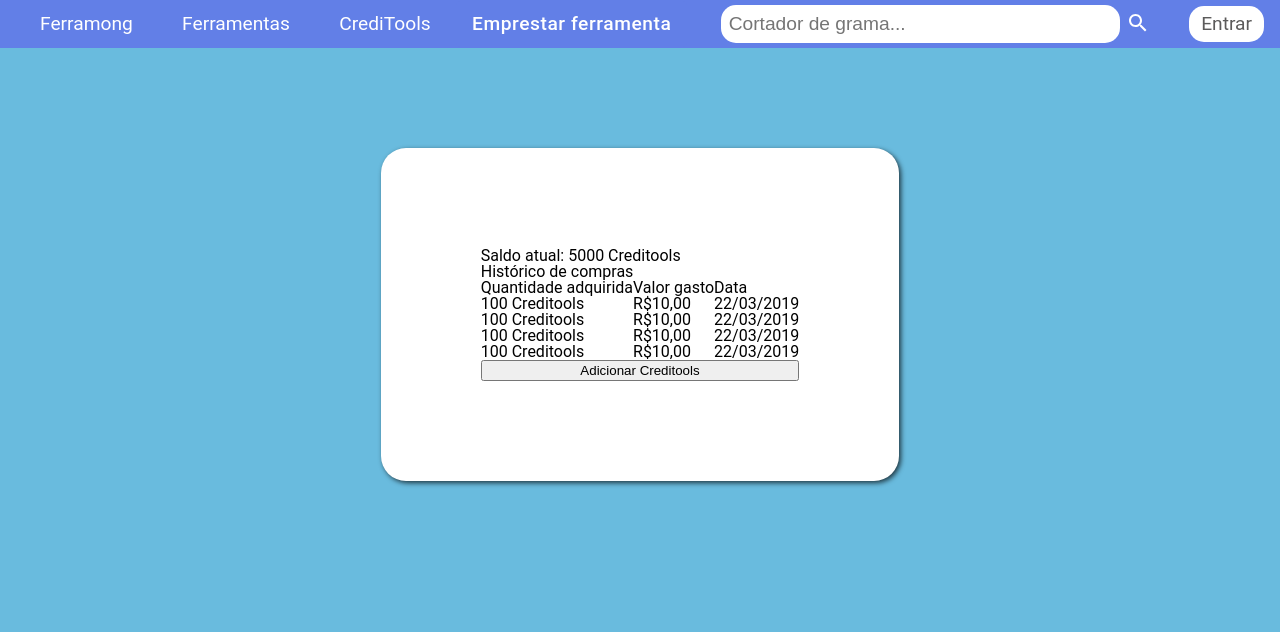
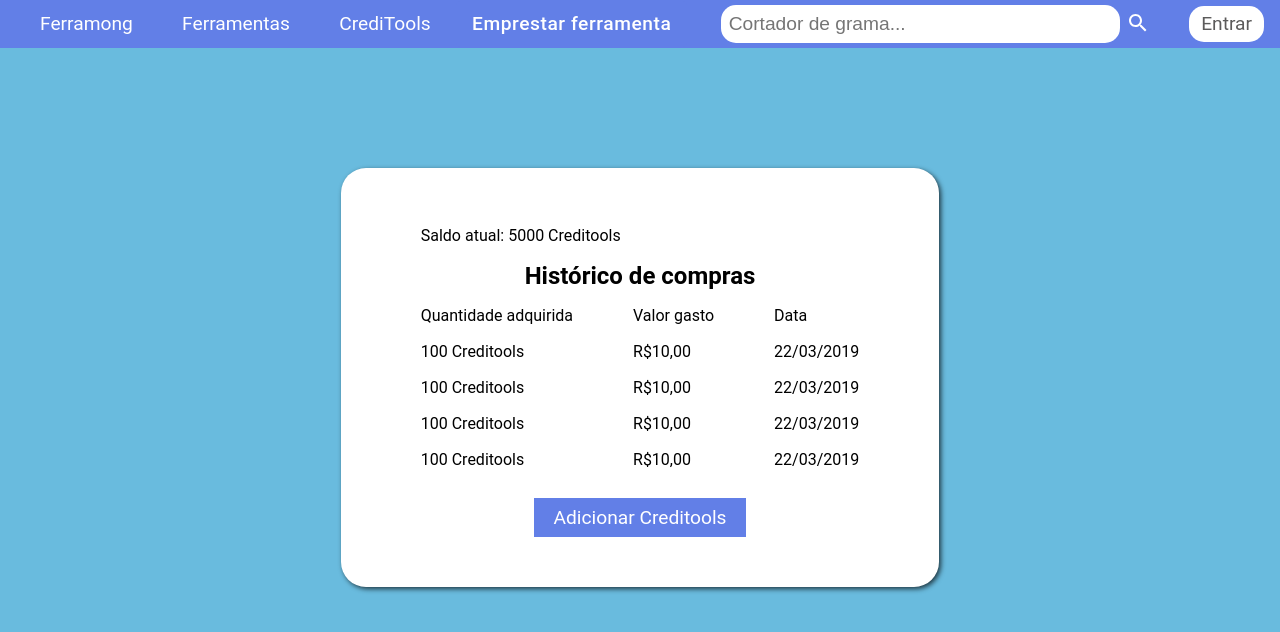
Before and after one commit to FerramONG/ferramong-portal, a React (Create React App) app: page /creditools in a window 1280 px wide. Shown: the top 632 px of the page. Built offline with nearby package versions, Linux system fonts and the light colour scheme.

Commit message:
Creditools implemented, it's still missing the credit card part

```diff
--- a/src/components/CreditoolsBox/index.tsx
+++ b/src/components/CreditoolsBox/index.tsx
@@ -1,5 +1,5 @@
 import React, { useState } from 'react';
-import { Container, Component } from './styles'
+import { Container, Component, Table } from './styles'
 
 const CreditoolsBox = () => {
 
@@ -18,9 +18,10 @@ const CreditoolsBox = () => {
         <Container>
             <Component>
                 <h2>Saldo atual: 5000 Creditools</h2>
-                <h2>Histórico de compras</h2>
+                <h1>Histórico de compras</h1>
 
-                <table>
+                <Table>
+                    <tbody>
                         <tr>
                             <td>Quantidade adquirida</td>
                             <td>Valor gasto</td>
@@ -46,14 +47,15 @@ const CreditoolsBox = () => {
                             <td>R$10,00</td>
                             <td>22/03/2019</td>
                         </tr>
-                </table>
+                    </tbody>
+                </Table>
 
                 <button type="button" className="expandedContainerButton" onClick={() => changeButton()}>
                     Adicionar Creditools
                 </button>
             </Component>
 
-        </Container>
+        </Container >
     );
 }
 export default CreditoolsBox;
--- a/src/components/CreditoolsBox/styles.tsx
+++ b/src/components/CreditoolsBox/styles.tsx
@@ -11,8 +11,40 @@ export const Component = styled.div`
     display:flex;
     flex-direction: column;
     justify-content: space-between;
+    align-items: center;
     background-color: white;
     border-radius: 25px;
-    padding: 100px;
+    padding: 50px;
+    margin: 20px;
     box-shadow: 2px 2px 5px rgba(0,0,0,0.7);
+
+    h2{
+        align-self: flex-start;
+        padding:10px 30px;
+        //font-weight:600;
+    }
+
+    h1{
+        padding:10px 30px;
+        font-weight:bold;
+        font-size:1.5rem;
+    }
+
+    button{
+        cursor:pointer;
+        background-color: #627fe7;
+        padding: 0.5rem 1.2rem;
+        margin-top: 20px;
+        color:white;
+        font-family:'Roboto', sans-serif;
+        font-size:1.2rem;
+        border:none;
+        outline:none;
+    }
 `;
+
+export const Table = styled.table`
+    td{
+        padding:10px 30px;
+    }
+`;
```
Lines whose indentation alone changed are shown as unchanged.
